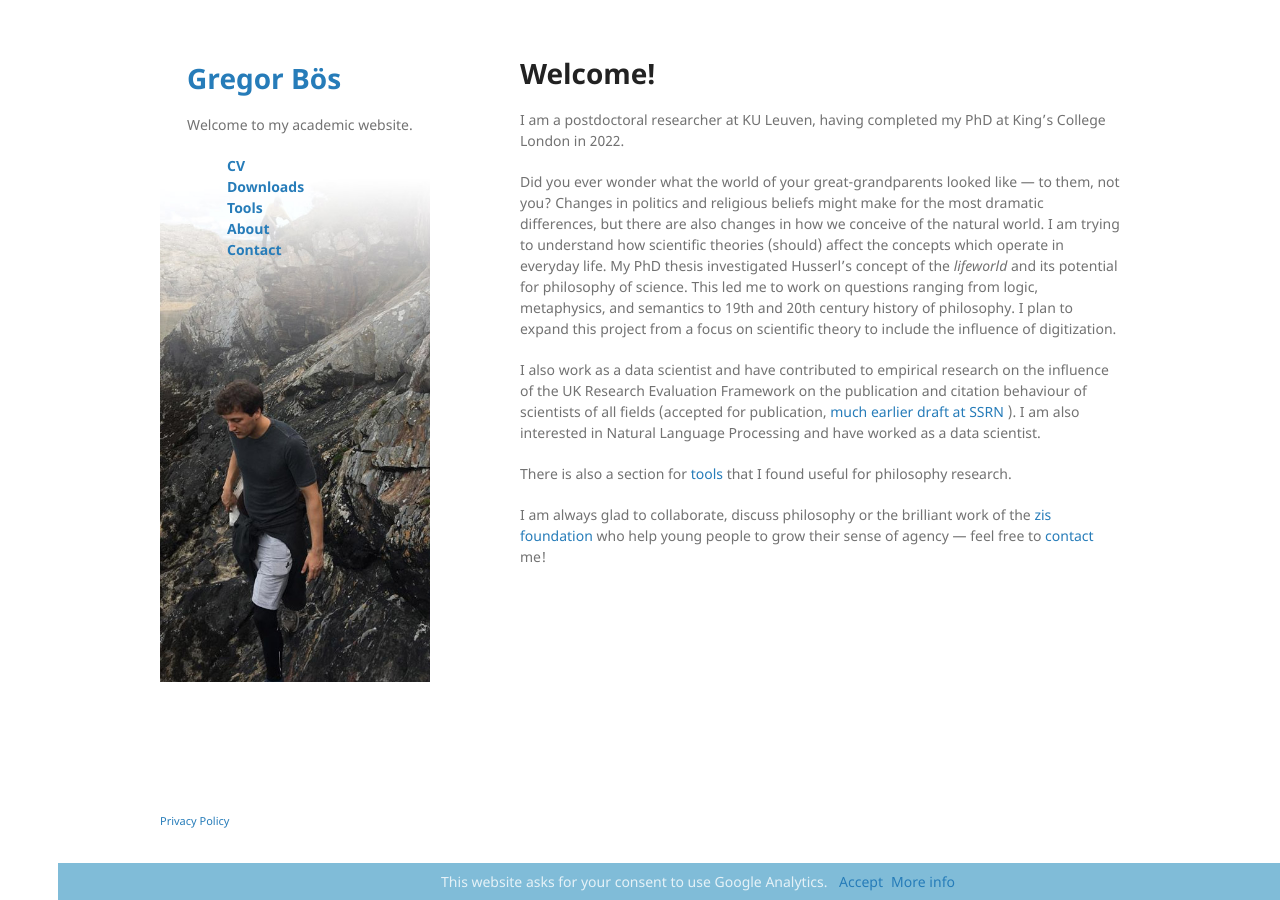
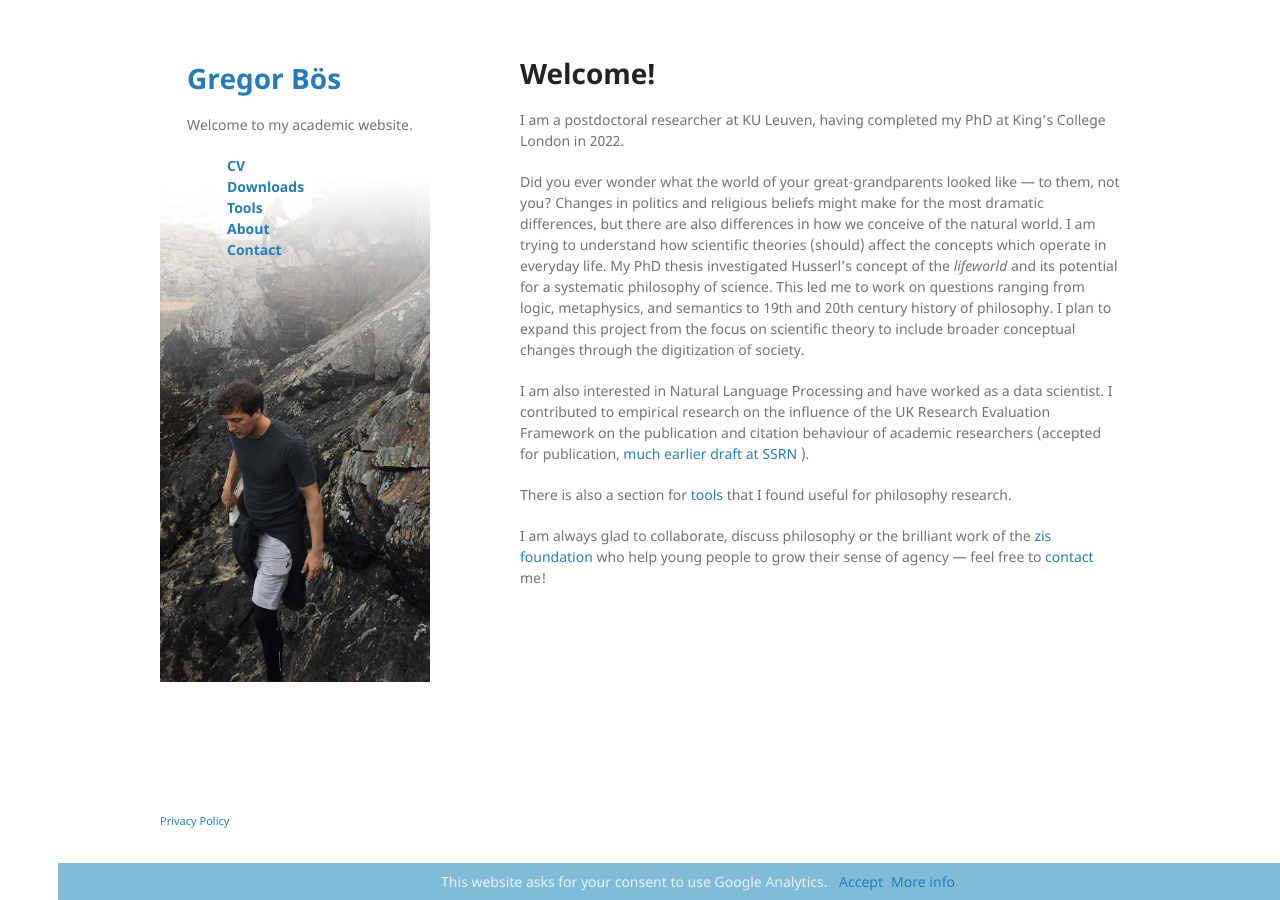
Before and after one commit to gboes/gboes.github.io, a Jekyll site: the page built from index.md, in a window 1280 px wide. Built offline with Jekyll 4.4.1, drawn with Linux system fonts in a browser that asks for light colours; Markdown is read by kramdown in place of the engine named in the settings.

Commit message:
Removed duplication of "data scientist"

```diff
--- a/index.md
+++ b/index.md
@@ -7,11 +7,10 @@ description: Academic Website of Gregor Bös, philosophy PhD Student at King's C
 
 I am a postdoctoral researcher at KU Leuven, having completed my PhD at King's College London in 2022.
 
-Did you ever wonder what the world of your great-grandparents looked like &mdash; to them, not you? Changes in politics and religious beliefs might make for the most dramatic differences, but there are also changes in how we conceive of the natural world. I am trying to understand how scientific theories (should) affect the concepts which operate in everyday life. My PhD thesis investigated Husserl's concept of the *lifeworld* and its potential for philosophy of science. This led me to work on questions ranging from logic, metaphysics, and semantics to 19th and 20th century history of philosophy. I plan to expand this project from a focus on scientific theory to include the influence of digitization.
+Did you ever wonder what the world of your great-grandparents looked like &mdash; to them, not you? Changes in politics and religious beliefs might make for the most dramatic differences, but there are also differences in how we conceive of the natural world. I am trying to understand how scientific theories (should) affect the concepts which operate in everyday life. My PhD thesis investigated Husserl's concept of the *lifeworld* and its potential for a systematic philosophy of science. This led me to work on questions ranging from logic, metaphysics, and semantics to 19th and 20th century history of philosophy. I plan to expand this project from the focus on scientific theory to include broader conceptual changes through the digitization of society.
 <!-- might introduce here: where I want to go next: digitization and digital society -->
 
-I also work as a data scientist and have contributed to empirical research on the influence of the UK Research Evaluation Framework on the publication and citation behaviour of scientists of all fields (accepted for publication, [ much earlier draft at SSRN ](https://papers.ssrn.com/sol3/papers.cfm?abstract_id=3083692) ).
-I am also interested in Natural Language Processing and have worked as a data scientist.
+I am also interested in Natural Language Processing and have worked as a data scientist. I contributed to empirical research on the influence of the UK Research Evaluation Framework on the publication and citation behaviour of academic researchers (accepted for publication, [ much earlier draft at SSRN ](https://papers.ssrn.com/sol3/papers.cfm?abstract_id=3083692) ).
 
 There is also a section for [tools](./tools/) that I found useful for philosophy research.
 
```
